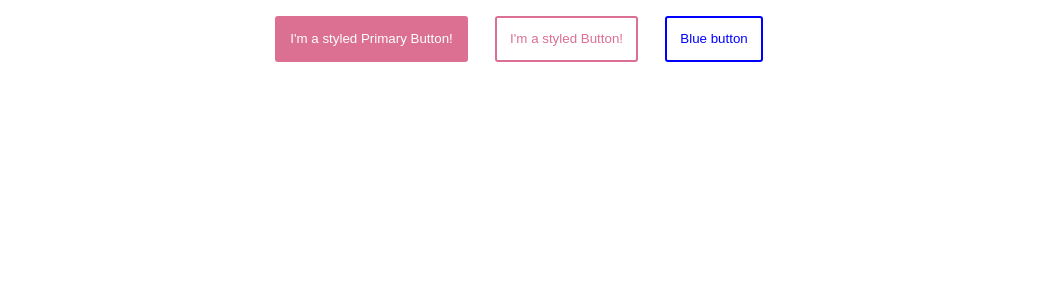
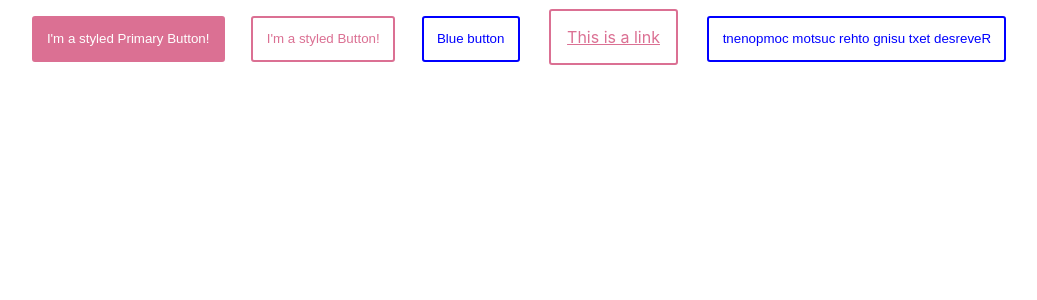
Before and after one commit to SikindarMirza/Styled-components-playground, a React (Create React App) app: page / in a window 1280 px wide. Shown: the top 300 px of the page, without its empty margins (121-1158 px from the left). Built offline with nearby package versions, Linux system fonts and the light colour scheme.

Commit message:
Reference to custom component

```diff
--- a/src/App.js
+++ b/src/App.js
@@ -2,7 +2,6 @@ import React, { Component } from 'react';
 import logo from './logo.svg';
 import './App.css';
 import styled, { css } from 'styled-components';
-import { ENETDOWN } from 'constants';
 
 
 const Button = styled.button`
@@ -21,6 +20,9 @@ const BlueBotton = styled(Button)`
   color: blue;
   border: 2px solid blue;
 `
+const ReversedButton = props => <button {...props}
+  children={props.children.split('').reverse()} />
+
 
 class App extends Component {
   render() {
@@ -32,7 +34,8 @@ class App extends Component {
         <Button primary>I'm a styled Primary Button!</Button>
         <Button>I'm a styled Button!</Button>
         <BlueBotton>Blue button</BlueBotton>
-
+        <Button as="a" href="https://www.google.com/" target="_blank">This is a link</Button>
+        <BlueBotton as={ReversedButton}>Reversed text using other custom component</BlueBotton>
       </div>
     );
   }
```
